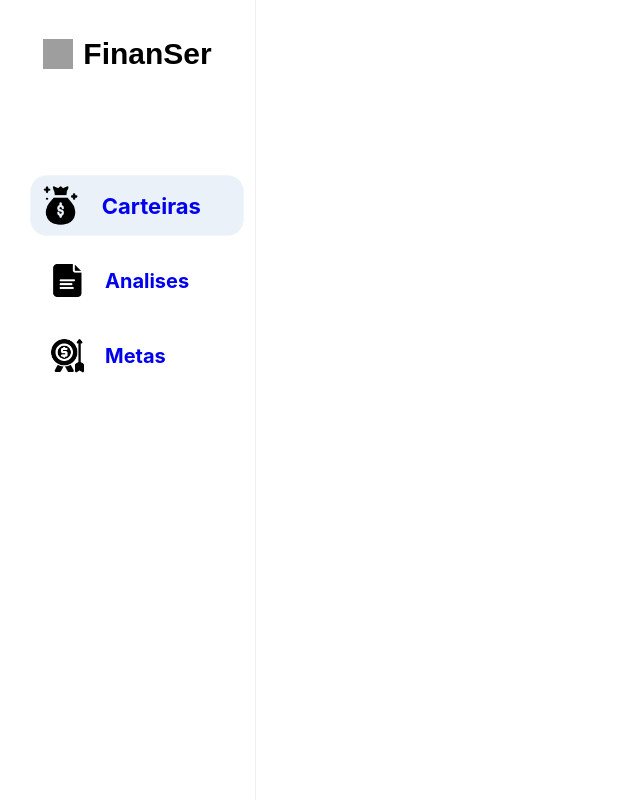
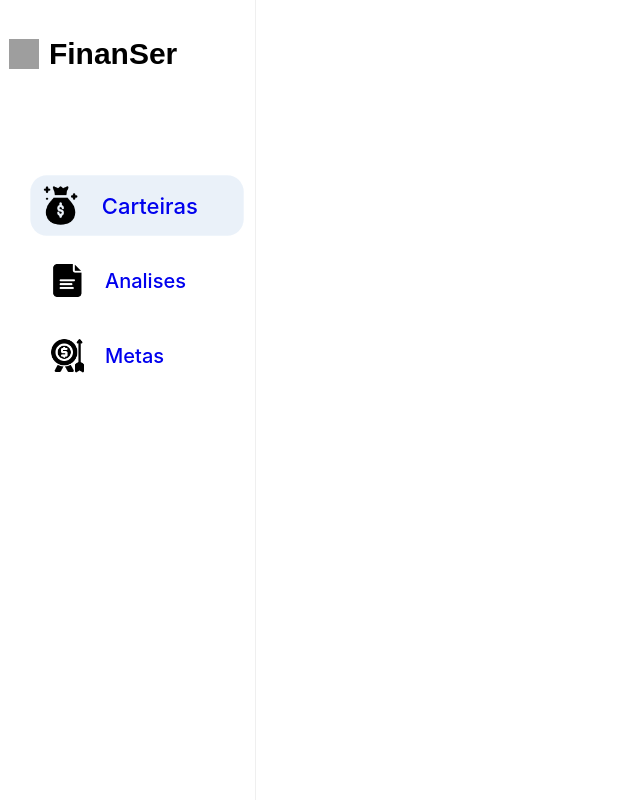
Before and after one commit to Vittorg3/project-wallet-front, a Vue app: page / in a window 1280 px wide. Shown: the whole page, without its empty margins (0-640 px from the left). Built offline with nearby package versions, Linux system fonts and the light colour scheme; grey boxes are pictures that could not be loaded; a web font is replaced by a local one.

Commit message:
style: font weight

```diff
--- a/src/App.vue
+++ b/src/App.vue
@@ -97,6 +97,7 @@
     display: flex;
     align-items: center;
     justify-content: center;
+    margin-right: 27%;
   }
 
   div.logo-area img {
@@ -147,7 +148,7 @@
   .link-area label {
     font-size: 20px;
     margin-left: 20px;
-    font-weight: bold;
+    font-weight: 500;
     cursor: pointer;
   }
 </style>
--- a/src/assets/main.css
+++ b/src/assets/main.css
@@ -1,7 +1,7 @@
 @import './base.css';
 
 #app {
-  max-width: 1336px;
+  max-width: 1700px;
   height: 100vh;
   margin: 0 auto;
   background-color: white;
```
